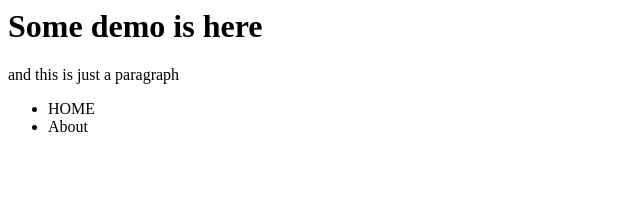
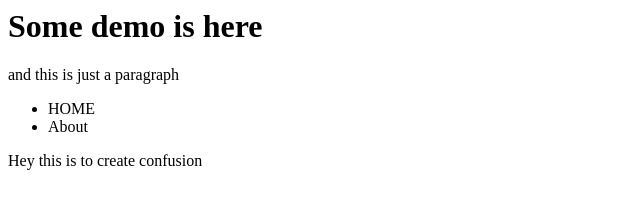
Before and after one commit to JahnaviKatari/M27b, a plain HTML site: page index.html in a window 1280 px wide. Shown: the whole page, without its empty margins (0-640 px from the left). Drawn offline with Linux system fonts and the light colour scheme.

Commit message:
Update index.html added p tag

```diff
--- a/index.html
+++ b/index.html
@@ -6,5 +6,6 @@
       <li>HOME</li>
       <li>About</li>
     </ul>
+    <p>Hey this is to create confusion</p>
   </body>
 </html>
```
